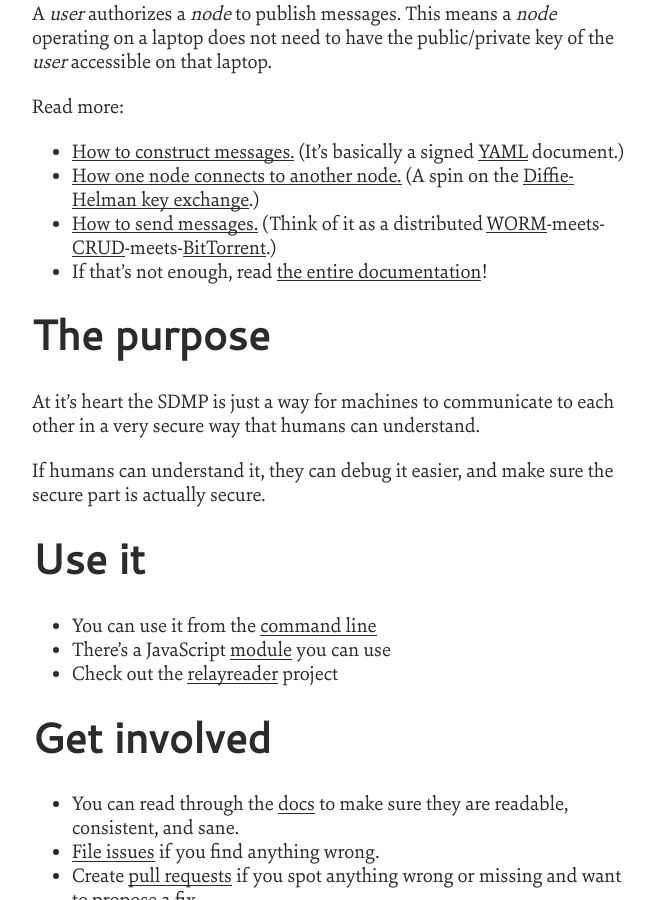
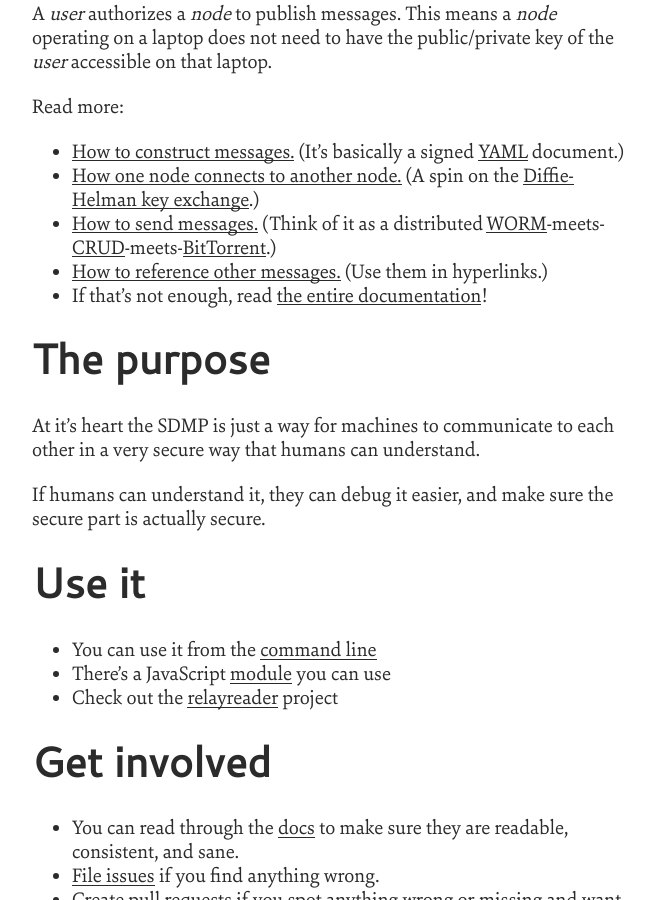
Before and after one commit to sdmp/sdmp.github.io, a Jekyll site: the page built from index.md, in a window 1280 px wide and 900 px high, scrolled down 791 px. Shown: the whole window, without its empty margins (308-962 px from the left). Built offline with Jekyll 4.4.1, drawn with Linux system fonts in a browser that asks for light colours.

Commit message:
Moving over the URI scheme.

```diff
--- a/index.md
+++ b/index.md
@@ -19,6 +19,7 @@ Read more:
 * [How to construct messages.](./docs/message) (It's basically a signed [YAML](yaml) document.)
 * [How one node connects to another node.](./docs/connect) (A spin on the [Diffie-Helman key exchange](diffiehelman).)
 * [How to send messages.](./docs/sync) (Think of it as a distributed [WORM](worm)-meets-[CRUD](crud)-meets-[BitTorrent](bittorrent).)
+* [How to reference other messages.](./docs/uri-scheme) (Use them in hyperlinks.)
 * If that's not enough, read [the entire documentation](./docs)!
 
 # The purpose
```
